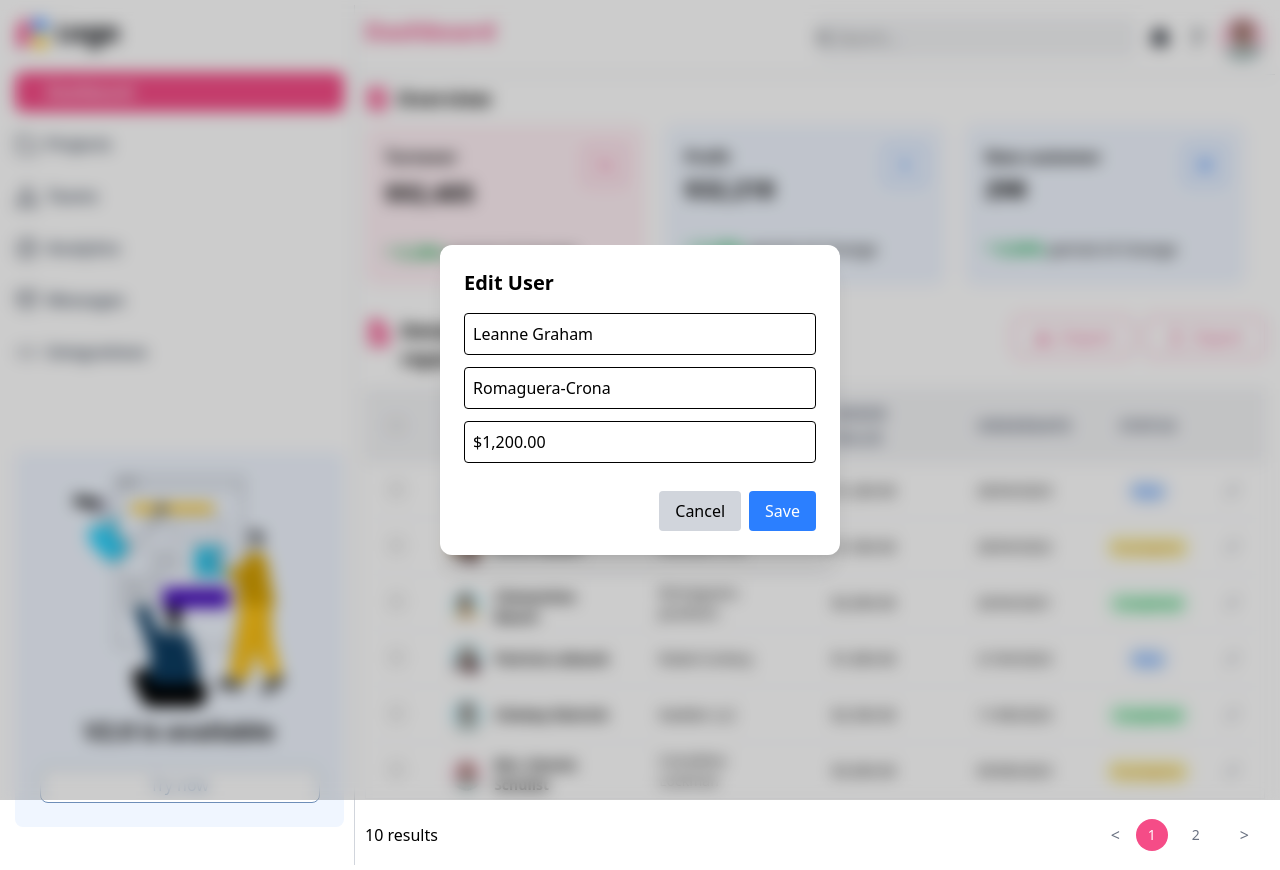
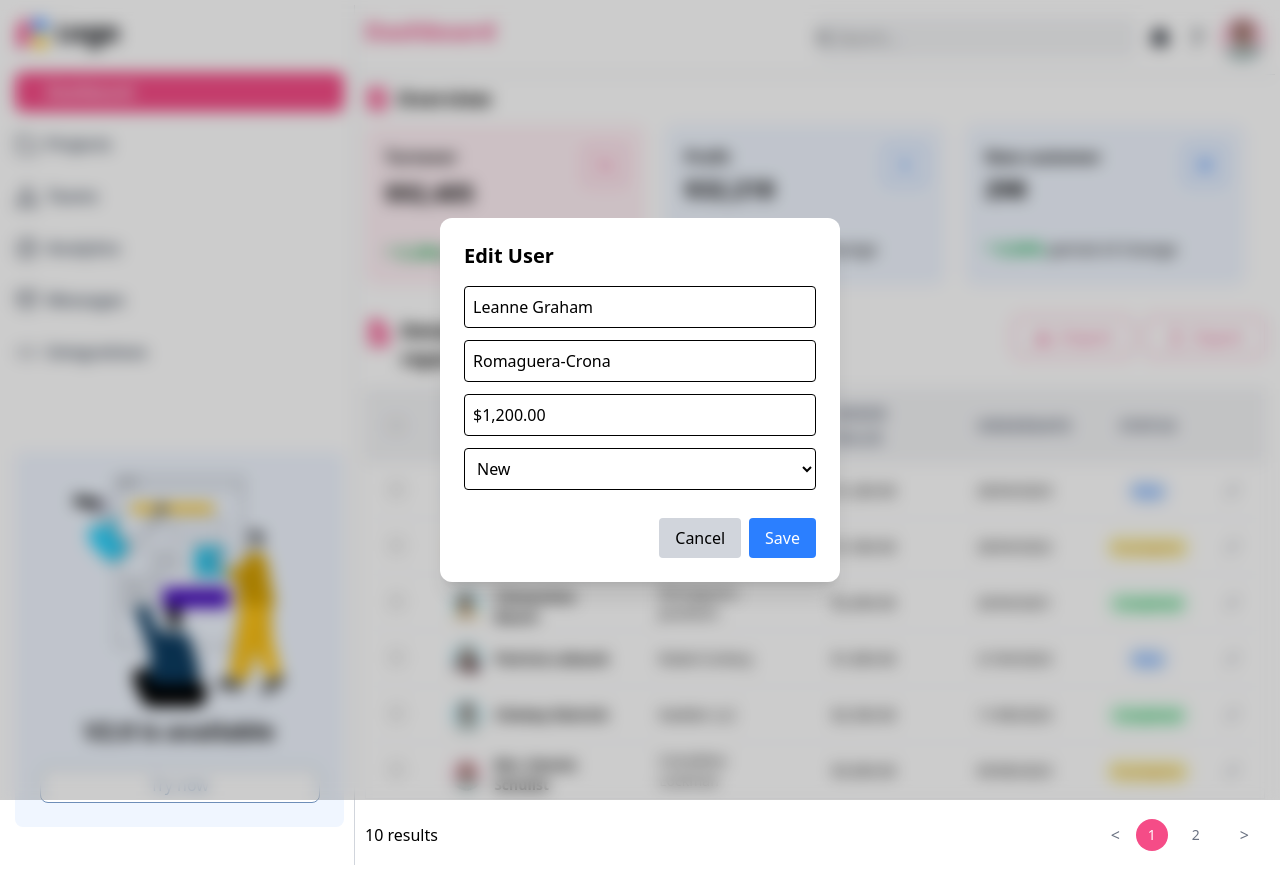
Before and after one commit to daoquoctuan972/22001165_DaoQuocTuan_BTTH, a React (Vite) app in the folder Tuan07/: page / in a window 1280 px wide. Both pictures are taken after a click on the picture 1232 px from the left and 490 px from the top of the page. Built offline with nearby package versions, Linux system fonts and the light colour scheme.

Commit message:
Click edit modal

```diff
--- a/Tuan07/src/user/ListUsers.jsx
+++ b/Tuan07/src/user/ListUsers.jsx
@@ -88,7 +88,7 @@ function ListUsers() {
                     </thead>
                     <tbody>
                         {selectedUsers.map((user) => (
-                            <tr key={user.id} className="border border-gray-100 h-14 text-sm py-2" onClick={() => navigate(`/user/${user.id}`)}>
+                            <tr key={user.id} className="border border-gray-100 h-14 text-sm py-2" title="Watch profile" onClick={() => navigate(`/user/${user.id}`)}>
                                 <td className="px-6 py-2"><input type="checkbox" name="" id="" checked={selectedRows.includes(user.id)} onChange={() => handleSelectRow(user.id)} /></td>
                                 <td className="px-6 flex items-center gap-3 font-bold mt-3"><img src={user.avatar} alt="" className="h-8 w-8" />{user.name}</td>
                                 <td className="px-6">{user.company}</td>
@@ -105,7 +105,7 @@ function ListUsers() {
                                         {user.status}
                                     </span>
                                 </td>
-                                <td className="px-6"><img src="/img/create.png" alt="" onClick={(e) => {e.stopPropagation(); handleEditClick(user)}} /></td>
+                                <td className="px-6"><img src="/img/create.png" alt="" title="Edit profile" onClick={(e) => { e.stopPropagation(); handleEditClick(user) }} /></td>
                             </tr>
                         ))}
                     </tbody>
@@ -178,6 +178,19 @@ function ListUsers() {
                                     placeholder="Order Value..."
                                 />
 
+                                {/* ✅ Select status */}
+                                <select
+                                    className="border rounded p-2"
+                                    value={editingUser.status}
+                                    onChange={(e) =>
+                                        setEditingUser({ ...editingUser, status: e.target.value })
+                                    }
+                                >
+                                    <option value="New">New</option>
+                                    <option value="In-progress">In-progress</option>
+                                    <option value="Completed">Completed</option>
+                                </select>
+
                                 <div className="flex justify-end gap-2 mt-4">
                                     <button
                                         className="px-4 py-2 bg-gray-300 rounded"
```
